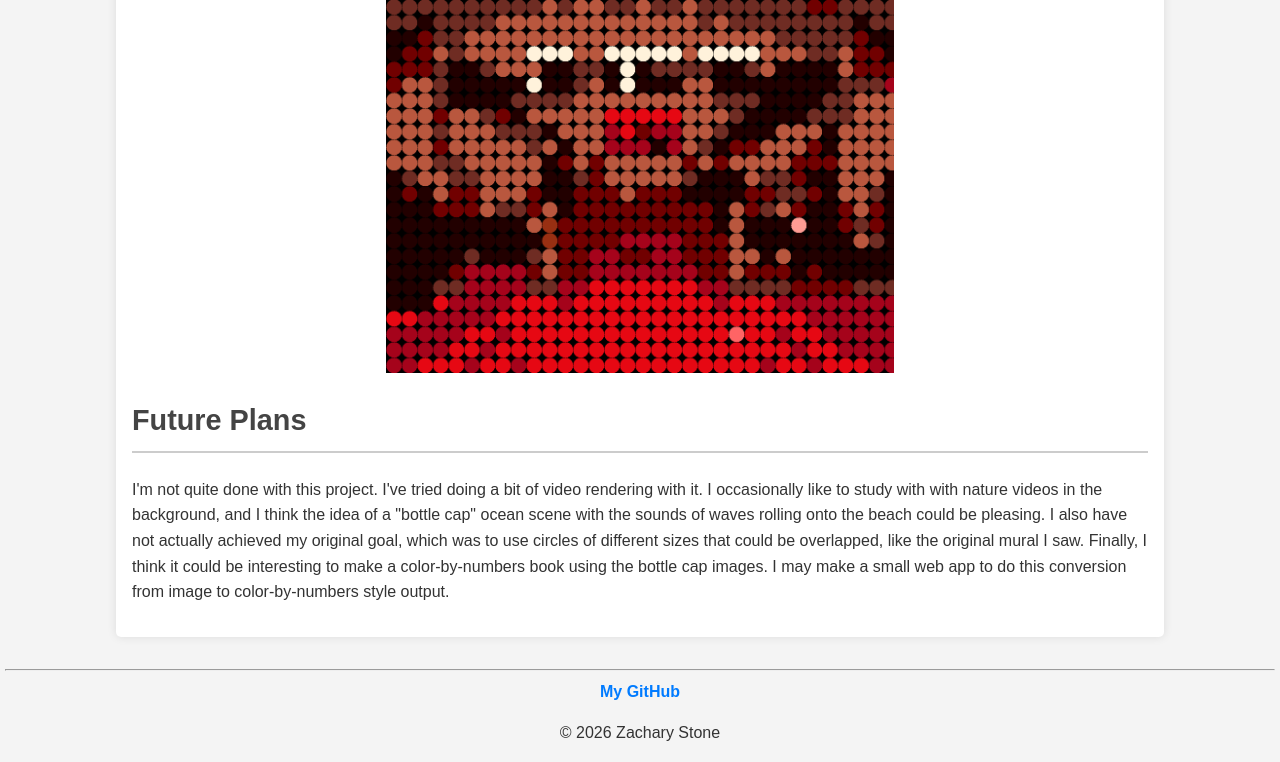
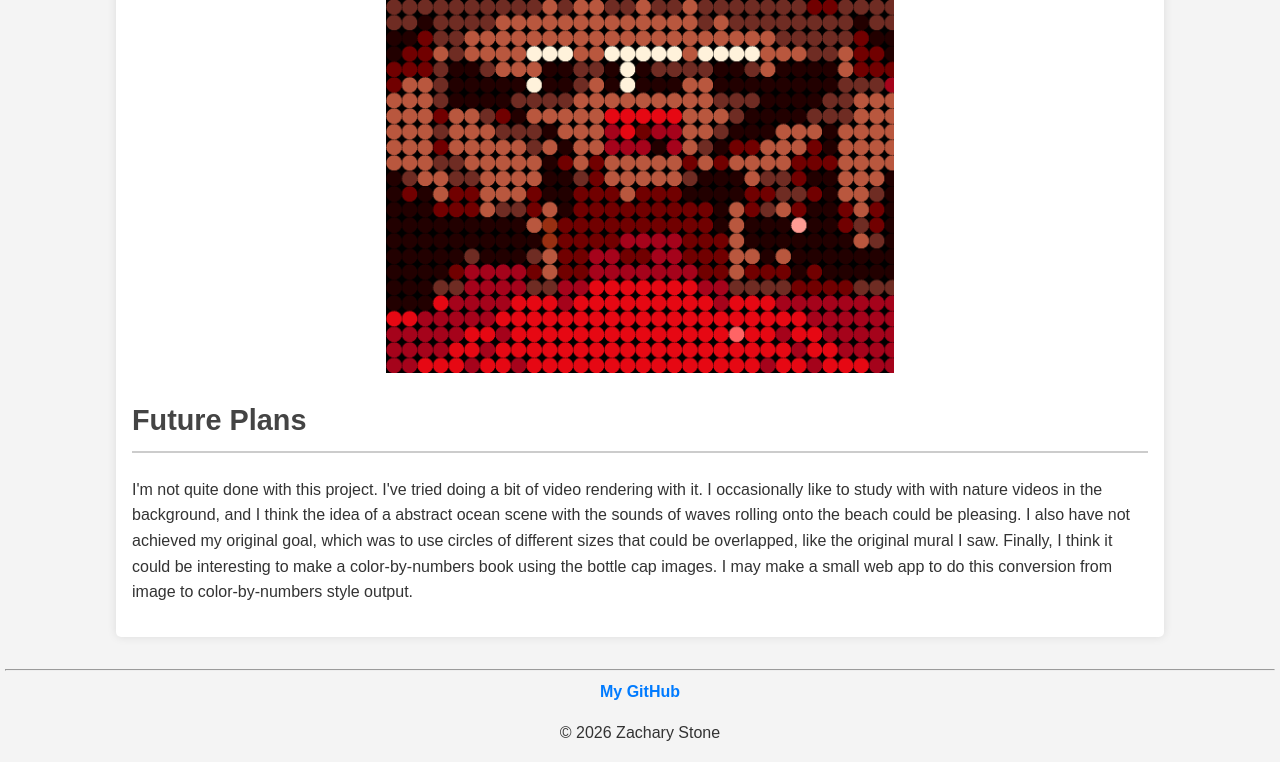
Before and after one commit to Stone071/skipping_stone_eng, a Flask app: page /bottle-cap-imager in a window 1280 px wide. Shown: the part 4342-5104 px from the top of the page. Run offline with Flask 3, Linux system fonts and the light colour scheme.

Commit message:
Tiny wording change

```diff
--- a/templates/bottle-cap-imager.html
+++ b/templates/bottle-cap-imager.html
@@ -5,7 +5,7 @@
 
     <div class="projectHead">
         <h1>Bottle Cap Imager</h1>
-        <p>Bottle Cap Imager is a collection of python programs to generate images which could be made out of bottle caps.</p>
+        <p>A collection of python programs to generate images which could be made out of bottle caps.</p>
         <a class="repoLink" href="https://github.com/Stone071/bottle_cap_imager">Repository</a>
     </div>
 
@@ -38,11 +38,11 @@
     <h2 id="overview">Overview</h2>
     <p>The goal of transforming an input image into a discrete set of circular "bottle caps" is achieved through a few steps.</p>
     <ol>
-        <li>Simplify the coloration of the image. There may be hundreds or thousands of unique colors in an image.
+        <li>Simplify the coloration of the image. There may be tens-of-thousands of unique colors in a normal photograph.
             This should be reduced to a couple dozen or fewer for any hope of constructing this image out of bottle caps.
         </li>
         <li>Mask off the pixels between the bottle caps.</li>
-        <li>Ensure that all pixels within the same bottle cap have the same color.</li>
+        <li>Ensure that all pixels within the same bottle cap become the same color.</li>
     </ol>
     <p>
         Step (1.) is handled by pix_sort.py, and steps (2.) and (3.) are handled by lens_mask.py. To streamline this process,
@@ -139,11 +139,13 @@
     </div>
 
     <h2 id="future-plans">Future Plans</h3>
-    <p>I'm not quite done with this project. I've tried doing a bit of video rendering with it. I occasionally
-    like to study with with nature videos in the background, and I think the idea of a "bottle cap"
-    ocean scene with the sounds of waves rolling onto the beach could be pleasing. I also have not actually
-    achieved my original goal, which was to use circles of different sizes that could be overlapped, like the
-    original mural I saw. Finally, I think it could be interesting to make a color-by-numbers book using
-    the bottle cap images. I may make a small web app to do this conversion from image to color-by-numbers style
-    output.</p>
+    <p>
+        I'm not quite done with this project. I've tried doing a bit of video rendering with it. I occasionally
+        like to study with with nature videos in the background, and I think the idea of a abstract
+        ocean scene with the sounds of waves rolling onto the beach could be pleasing. I also have not
+        achieved my original goal, which was to use circles of different sizes that could be overlapped, like the
+        original mural I saw. Finally, I think it could be interesting to make a color-by-numbers book using
+        the bottle cap images. I may make a small web app to do this conversion from image to color-by-numbers style
+        output.
+    </p>
 {% endblock %}
```
